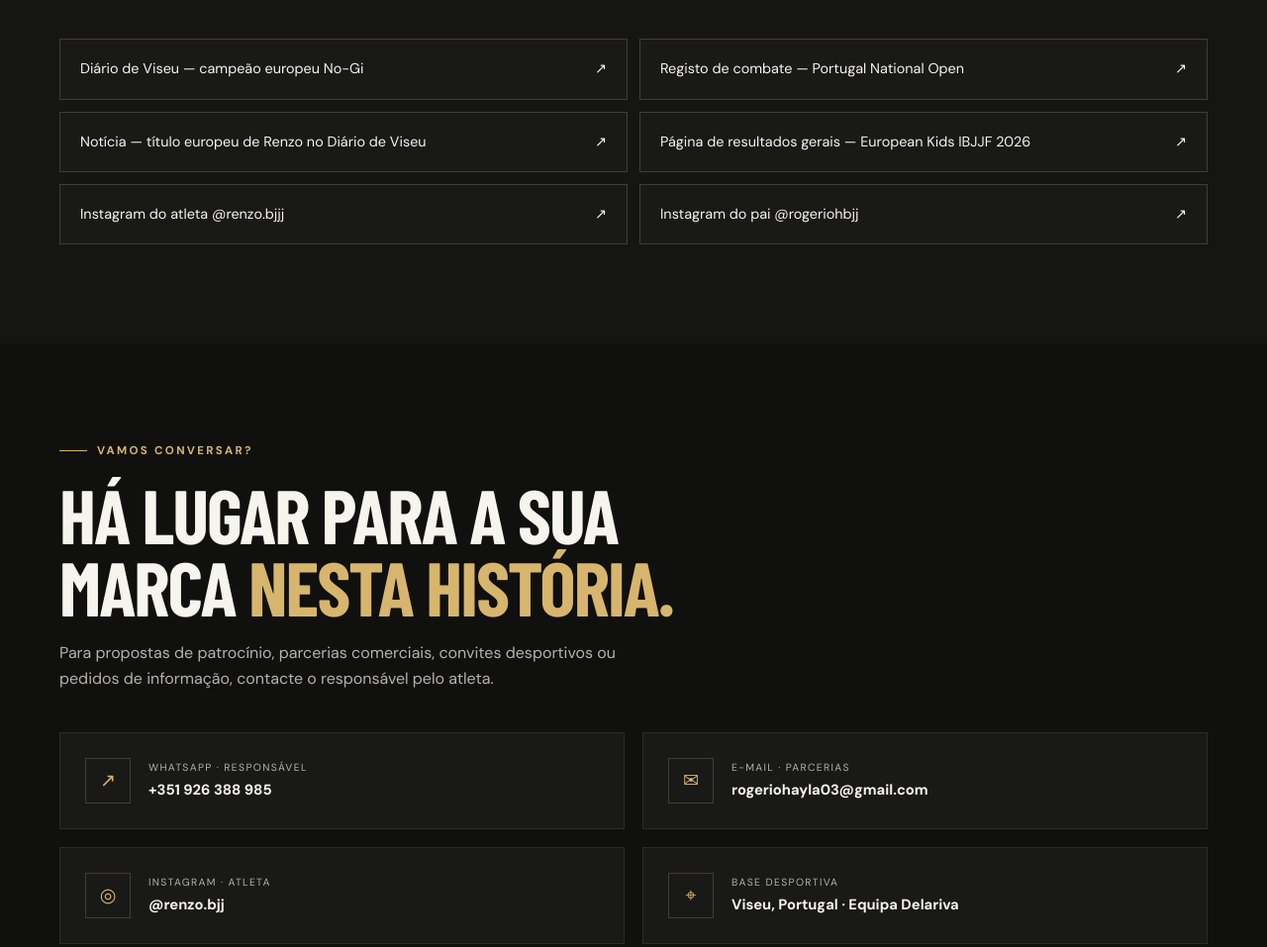
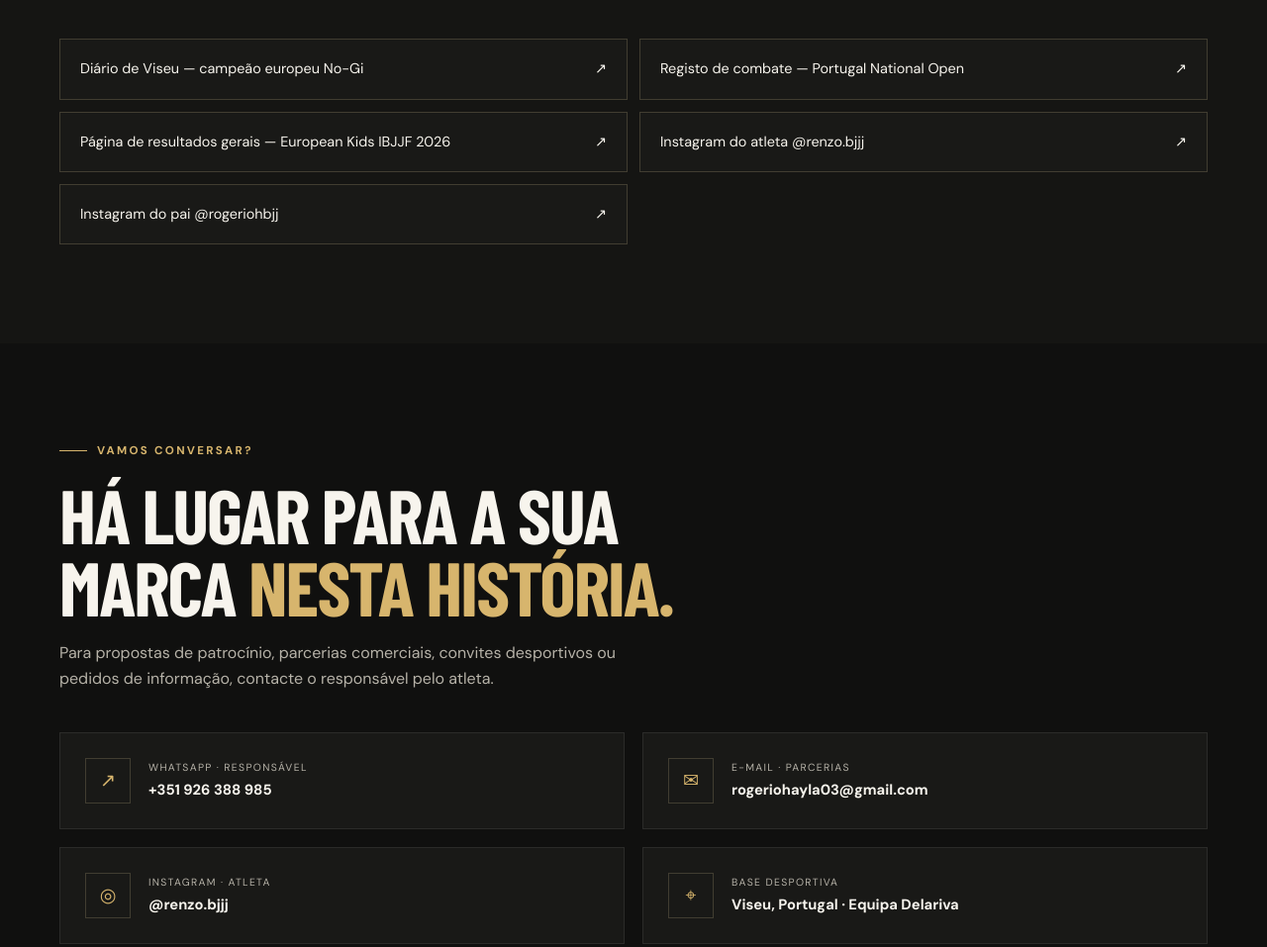
Before and after one commit to Kemilyf/Landing-page-Renzo, a plain HTML site: page index.html in a window 1280 px wide. Shown: the part 6365-7322 px from the top of the page at 99% size. Drawn offline with nearby package versions, Linux system fonts and the light colour scheme; a web font is replaced by a local one.

Commit message:
Remove link duplicado e corrige Instagram do atleta

```diff
--- a/index.html
+++ b/index.html
@@ -164,7 +164,6 @@
         <div class="source-links">
           <a href="https://www.diarioviseu.pt/2026/10/13/jovem-atleta-de-viseu-conquista-titulo-europeu-de-jiu-jitsu/" target="_blank" rel="noopener noreferrer">Diário de Viseu — campeão europeu No-Gi <span>↗</span></a>
           <a href="https://isbjja.smoothcomp.com/en/event/27124/schedule/matchlist?background=transparent&embedView=1&linktargets=inherit&page=7" target="_blank" rel="noopener noreferrer">Registo de combate — Portugal National Open <span>↗</span></a>
-          <a href="https://www.diarioviseu.pt/2026/10/13/jovem-atleta-de-viseu-conquista-titulo-europeu-de-jiu-jitsu/" target="_blank" rel="noopener noreferrer">Notícia — título europeu de Renzo no Diário de Viseu <span>↗</span></a>
           <a href="https://ibjjf.com/events/3132/results" target="_blank" rel="noopener noreferrer">Página de resultados gerais — European Kids IBJJF 2026 <span>↗</span></a>
           <a href="https://www.instagram.com/renzo.bjjj/" target="_blank" rel="noopener noreferrer">Instagram do atleta @renzo.bjjj <span>↗</span></a>
           <a href="https://www.instagram.com/rogeriohbjj/" target="_blank" rel="noopener noreferrer">Instagram do pai @rogeriohbjj <span>↗</span></a>
@@ -181,7 +180,7 @@
         <div class="contact-grid reveal">
           <a class="contact-card" href="https://wa.me/351926388985" target="_blank" rel="noopener noreferrer"><span class="contact-icon" aria-hidden="true">↗</span><span><small>WhatsApp · Responsável</small><strong>+351 926 388 985</strong></span></a>
           <a class="contact-card" href="mailto:rogeriohayla03@gmail.com"><span class="contact-icon" aria-hidden="true">✉</span><span><small>E-mail · Parcerias</small><strong>rogeriohayla03@gmail.com</strong></span></a>
-          <a class="contact-card" href="https://www.instagram.com/renzo.bjj/" target="_blank" rel="noopener noreferrer"><span class="contact-icon" aria-hidden="true">◎</span><span><small>Instagram · Atleta</small><strong>@renzo.bjj</strong></span></a>
+          <a class="contact-card" href="https://www.instagram.com/renzo.bjjj/" target="_blank" rel="noopener noreferrer"><span class="contact-icon" aria-hidden="true">◎</span><span><small>Instagram · Atleta</small><strong>@renzo.bjjj</strong></span></a>
           <div class="contact-card"><span class="contact-icon" aria-hidden="true">⌖</span><span><small>Base desportiva</small><strong>Viseu, Portugal · Equipa Delariva</strong></span></div>
         </div>
       </div>
```
